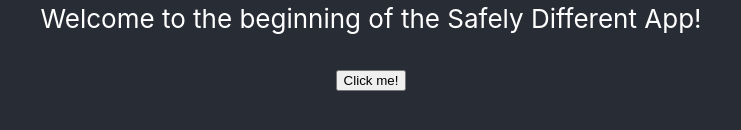
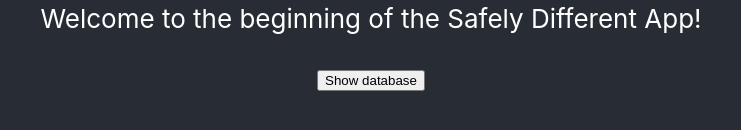
Before and after one commit to BenRogers00/Safely-Different-App, a React (Create React App) app in the folder safely-different/: page / in a window 1280 px wide. Shown: the part 526-656 px from the top of the page, without its empty margins (269-1010 px from the left). Built offline with nearby package versions, Linux system fonts and the light colour scheme.

Commit message:
updated button text and merged main into branch

```diff
--- a/safely-different/src/databaseButton.js
+++ b/safely-different/src/databaseButton.js
@@ -14,7 +14,7 @@ function DatabaseButton() {
         <div>
             {/*render the displayDatabase component depending on the state of showDatabase */}
             {showDatabase && <DisplayDatabase />}
-            <button onClick={handleClick}>Click me!</button>
+            <button onClick={handleClick}>Show database</button>
         </div>
     );
 }
```
